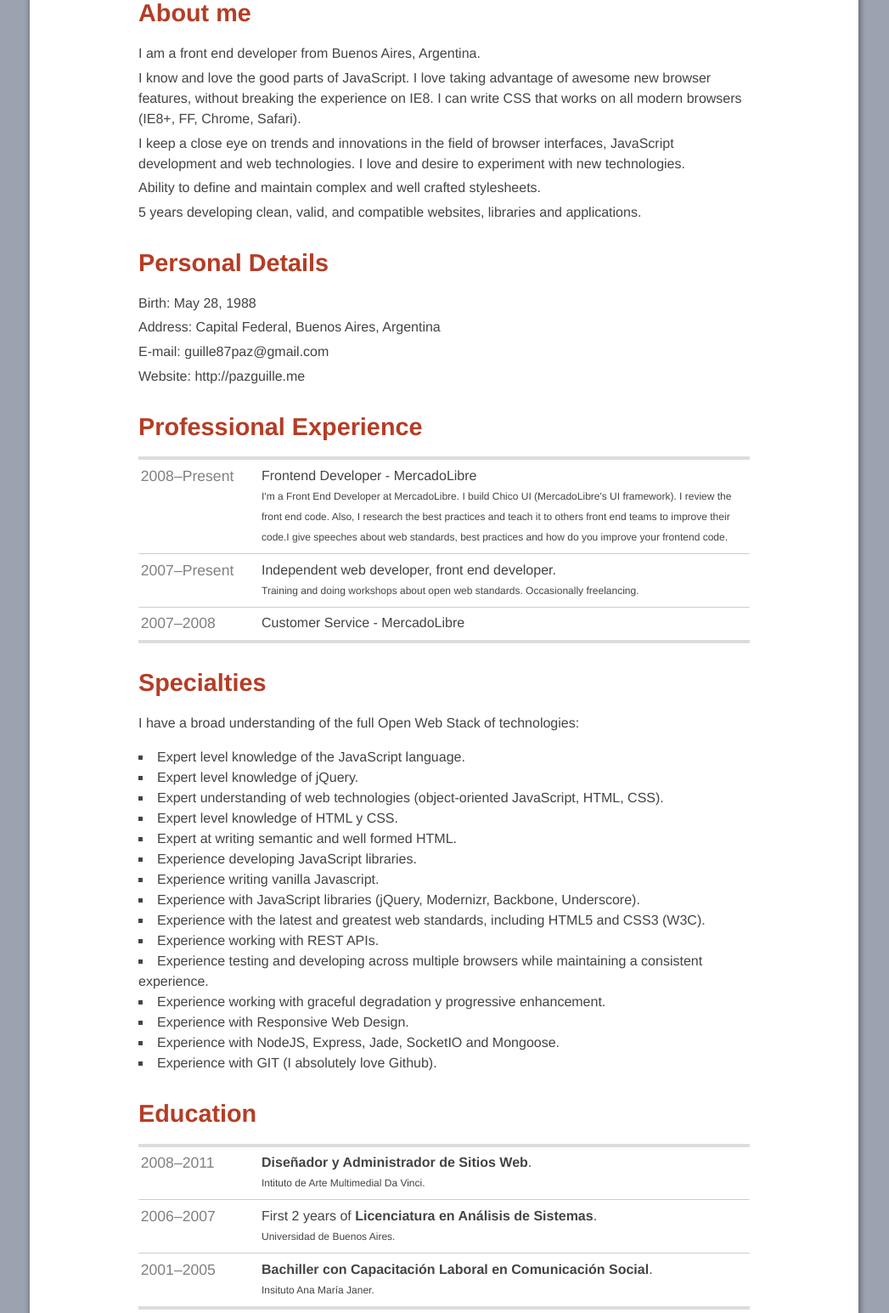
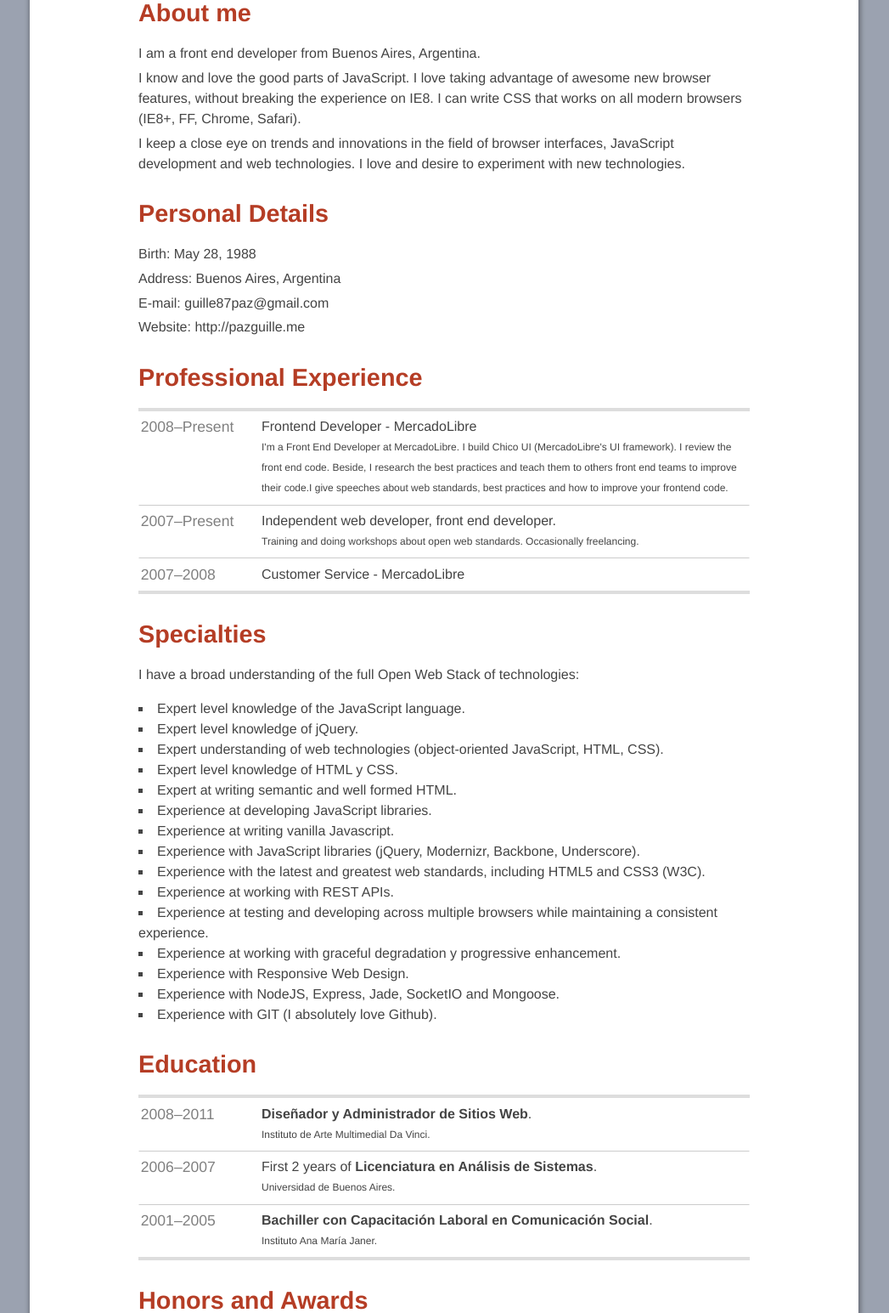
Before and after one commit to pazguille/resume, a plain HTML site: page index.html in a window 1280 px wide. Shown: the part 284-1829 px from the top of the page at 85% size, without its empty margins (117-1164 px from the left). Drawn offline with Linux system fonts and the light colour scheme.

Commit message:
Update resume.

```diff
--- a/index.html
+++ b/index.html
@@ -16,14 +16,12 @@
             <p>I am a front end developer from Buenos Aires, Argentina.</p>
             <p>I know and love the good parts of JavaScript. I love taking advantage of awesome new browser features, without breaking the experience on IE8. I can write CSS that works on all modern browsers (IE8+, FF, Chrome, Safari).</p>
             <p>I keep a close eye on trends and innovations in the field of browser interfaces, JavaScript development and web technologies. I love and desire to experiment with new technologies.</p>
-            <p>Ability to define and maintain complex and well crafted stylesheets.</p>
-            <p>5 years developing clean, valid, and compatible websites, libraries and applications.</p>
         </section>
 
         <section id="work-experience">
             <h1>Personal Details</h1>
             <p>Birth: May 28, 1988</p>
-            <p>Address: Capital Federal, Buenos Aires, Argentina</p>
+            <p>Address: Buenos Aires, Argentina</p>
             <p>E-mail: guille87paz@gmail.com</p>
             <p>Website: http://pazguille.me</p>
         </section>
@@ -34,7 +32,7 @@
                 <li>
                     <p class="date">2008–Present</p>
                     <p>Frontend Developer - MercadoLibre</p>
-                    <p class="note">I'm a Front End Developer at MercadoLibre. I build Chico UI (MercadoLibre's UI framework). I review the front end code. Also, I research the best practices and teach it to others front end teams to improve their code.I give speeches about web standards, best practices and how do you improve your frontend code.</p>
+                    <p class="note">I'm a Front End Developer at MercadoLibre. I build Chico UI (MercadoLibre's UI framework). I review the front end code. Beside, I research the best practices and teach them to others front end teams to improve their code.I give speeches about web standards, best practices and how to improve your frontend code.</p>
                 </li>
                 <li>
                     <p class="date">2007–Present</p>
@@ -57,13 +55,13 @@
                 <li>Expert understanding of web technologies (object-oriented JavaScript, HTML, CSS).</li>
                 <li>Expert level knowledge of HTML y CSS.</li>
                 <li>Expert at writing semantic and well formed HTML.</li>
-                <li>Experience developing JavaScript libraries.</li>
-                <li>Experience writing vanilla Javascript.</li>
+                <li>Experience at developing JavaScript libraries.</li>
+                <li>Experience at writing vanilla Javascript.</li>
                 <li>Experience with JavaScript libraries (jQuery, Modernizr, Backbone, Underscore).</li>
                 <li>Experience with the latest and greatest web standards, including HTML5 and CSS3 (W3C).</li>
-                <li>Experience working with REST APIs.</li>
-                <li>Experience testing and developing across multiple browsers while maintaining a consistent experience.</li>
-                <li>Experience working with graceful degradation y progressive enhancement.</li>
+                <li>Experience at working with REST APIs.</li>
+                <li>Experience at testing and developing across multiple browsers while maintaining a consistent experience.</li>
+                <li>Experience at working with graceful degradation y progressive enhancement.</li>
                 <li>Experience with Responsive Web Design.</li>
                 <li>Experience with NodeJS, Express, Jade, SocketIO and Mongoose.</li>
                 <li>Experience with GIT (I absolutely love Github).</li>
@@ -76,7 +74,7 @@
                 <li>
                     <p class="date">2008–2011</p>
                     <p><strong>Diseñador y Administrador de Sitios Web</strong>.</p>
-                    <p class="note">Intituto de Arte Multimedial Da Vinci.</p>
+                    <p class="note">Instituto de Arte Multimedial Da Vinci.</p>
                 </li>
                 <li>
                     <p class="date">2006–2007</p>
@@ -86,7 +84,7 @@
                 <li>
                     <p class="date">2001–2005</p>
                     <p><strong>Bachiller con Capacitación Laboral en Comunicación Social</strong>.</p>
-                    <p class="note">Insituto Ana María Janer.</p>
+                    <p class="note">Instituto Ana María Janer.</p>
                 </li>
             </ol>
         </section>
@@ -117,7 +115,7 @@
                     <p><strong>Chico UI</strong>: MercadoLibre's a big and complex web site with a lot of needs. Every development and design team needed to be able to build quality and consistent web apps using an agile development process. So we had to find a way to unify the process and guarantee design pattern and user experience quality for every team. And Chico was born.</p>
                 </li>
             </ol>
-            <p>A lot more of my open source libraries and projects can be found in <strong>my Github account</strong>.</p>
+            <p>More of my open source libraries and projects can be found in <strong>my Github account</strong>.</p>
         </section>
 
         <section id="speaking">
```
Also changed, not shown: 2 other files.
